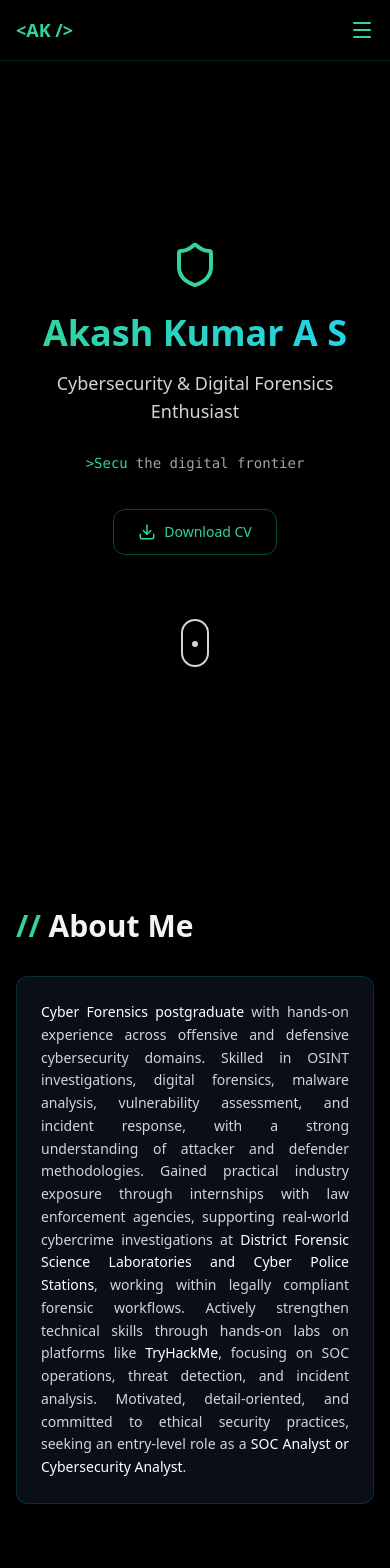
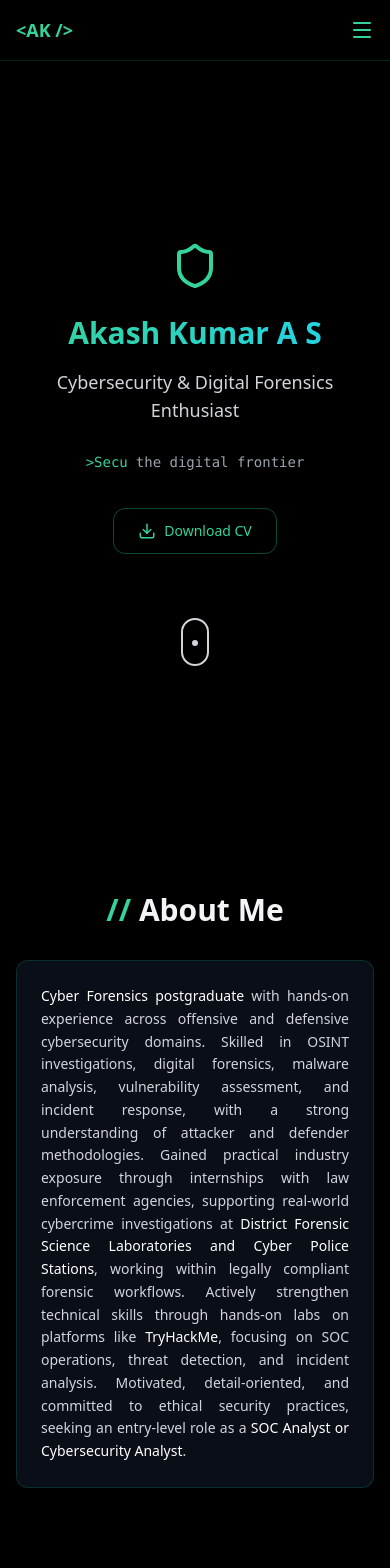
Before and after one commit to akashkumaras7/akash-portfolio, a React (Vite) app: page / in a window 390 px wide. Shown: the top 1568 px of the page. Built offline with nearby package versions, Linux system fonts and the light colour scheme.

Commit message:
Updated About section with concise content and fixed typing text component

```diff
--- a/src/App.tsx
+++ b/src/App.tsx
@@ -124,7 +124,7 @@ const TypingText = memo(() => {
 TypingText.displayName = 'TypingText';
 
 /* ===================== SCROLL SPY ===================== */
-const sections = ['about','skills','projects','experience','education','certifications','contact'];
+const sections = ['about', 'skills', 'projects', 'experience', 'education', 'certifications', 'contact'];
 
 const useScrollSpy = () => {
   const [active, setActive] = useState('about');
@@ -213,13 +213,13 @@ const Navbar = () => {
 const Section = ({ id, title, children }: SectionProps) => (
   <motion.section
     id={id}
-    className="max-w-7xl mx-auto px-4 sm:px-6 py-16 sm:py-24 lg:py-32 scroll-mt-24"
+    className="max-w-7xl mx-auto px-4 sm:px-6 py-12 sm:py-24 lg:py-32 scroll-mt-24"
     initial={{ opacity: 0, y: 50 }}
     whileInView={{ opacity: 1, y: 0 }}
     viewport={{ once: true, amount: 0.2 }}
     transition={{ duration: 0.6, ease: "easeOut" }}
   >
-    <h2 className="text-3xl sm:text-4xl font-bold mb-8 sm:mb-10">
+    <h2 className="text-3xl sm:text-4xl font-bold mb-8 sm:mb-10 text-center sm:text-left">
       <span className="text-emerald-400">// </span>{title}
     </h2>
     {children}
@@ -377,14 +377,14 @@ export default function App() {
     <main className="bg-black text-gray-100 font-sans overflow-x-hidden">
 
       {/* HERO */}
-      <section className="min-h-screen flex items-center justify-center text-center px-4 sm:px-6 pt-16">
+      <section className="min-h-[100dvh] flex items-center justify-center text-center px-4 sm:px-6 pt-16">
         <motion.div
           initial={{ opacity: 0, y: 20 }}
           animate={{ opacity: 1, y: 0 }}
           className="max-w-4xl mx-auto"
         >
           <Shield className="w-12 h-12 sm:w-16 sm:h-16 mx-auto text-emerald-400 mb-6" />
-          <h1 className="text-4xl sm:text-5xl md:text-6xl lg:text-7xl font-bold bg-gradient-to-r from-emerald-400 to-cyan-400 bg-clip-text text-transparent">
+          <h1 className="text-3xl sm:text-5xl md:text-6xl lg:text-7xl font-bold bg-gradient-to-r from-emerald-400 to-cyan-400 bg-clip-text text-transparent leading-tight sm:leading-normal">
             Akash Kumar A S
           </h1>
           <p className="mt-4 text-lg sm:text-xl md:text-2xl text-gray-300 px-4">
@@ -446,7 +446,7 @@ export default function App() {
 
       {/* SKILLS */}
       <Section id="skills" title="Skills & Tools">
-        <div className="grid sm:grid-cols-2 lg:grid-cols-4 gap-4 sm:gap-6 mb-12 sm:mb-16">
+        <div className="grid grid-cols-1 sm:grid-cols-2 lg:grid-cols-4 gap-4 sm:gap-6 mb-12 sm:mb-16">
           <Skill icon={Radar} title="OSINT & Recon" desc="Digital footprinting, threat intel, Google dorking." index={0} />
           <Skill icon={Bug} title="Penetration Testing" desc="Reconnaissance, vulnerability assessment." index={1} />
           <Skill icon={Shield} title="Malware Analysis" desc="Static & dynamic analysis, mitigation." index={2} />
@@ -462,7 +462,7 @@ export default function App() {
         >
           Tools & Platforms
         </motion.h3>
-        <div className="grid sm:grid-cols-2 lg:grid-cols-3 gap-4 sm:gap-6">
+        <div className="grid grid-cols-1 sm:grid-cols-2 lg:grid-cols-3 gap-4 sm:gap-6">
           <Tool icon={Terminal} title="Security Tools" text="Nmap, Nessus, Metasploit, Burp Suite, Wireshark" index={0} />
           <Tool icon={Globe} title="OSINT Platforms" text="Shodan, Censys, Recon-ng, Sherlock" index={1} />
           <Tool icon={Network} title="Networking" text="TCP/IP, DNS, HTTP/HTTPS, Firewalls" index={2} />
@@ -486,7 +486,7 @@ export default function App() {
           >
             <div className="flex items-start gap-3 sm:gap-4 mb-4">
               <Shield className="text-emerald-400 w-6 h-6 sm:w-8 sm:h-8 flex-shrink-0" />
-              <h3 className="text-xl sm:text-2xl font-semibold text-white">
+              <h3 className="text-lg sm:text-xl md:text-2xl font-semibold text-white break-words">
                 Behavioral Analysis of Wiper Malware | Malware Analysis
               </h3>
             </div>
@@ -531,7 +531,7 @@ export default function App() {
           >
             <div className="flex items-start gap-3 sm:gap-4 mb-4">
               <Mail className="text-emerald-400 w-6 h-6 sm:w-8 sm:h-8 flex-shrink-0" />
-              <h3 className="text-xl sm:text-2xl font-semibold text-white">
+              <h3 className="text-lg sm:text-xl md:text-2xl font-semibold text-white break-words">
                 Mitigating Phishing Attacks Using ZPhisher | Social Engineering Defense
               </h3>
             </div>
@@ -582,7 +582,7 @@ export default function App() {
           >
             <div className="flex items-start gap-3 sm:gap-4 mb-4">
               <Network className="text-emerald-400 w-6 h-6 sm:w-8 sm:h-8 flex-shrink-0" />
-              <h3 className="text-xl sm:text-2xl font-semibold text-white">
+              <h3 className="text-lg sm:text-xl md:text-2xl font-semibold text-white break-words">
                 Metasploitable2 – SMB Vulnerability Exploitation | VAPT
               </h3>
             </div>
```
